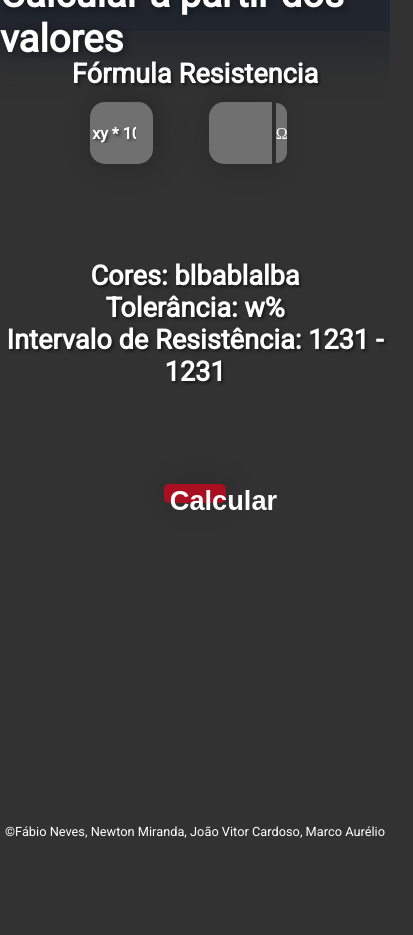
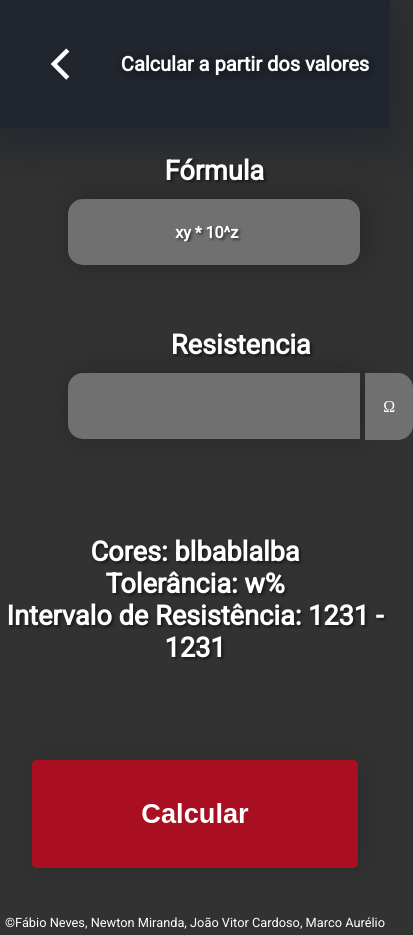
Before and after one commit to FabioNeves00/Resistores, an Electron app: page view/screen/valor.html in a window 390 px wide. Shown: the whole page, 413 px wide, since content can reach past the window. Before the commit the page ends 844 px from the top, so only its background shows below. Drawn offline with Linux system fonts and the light colour scheme.

Commit message:
added back button and value selector page is fully responsive

```diff
--- a/view/css/cores.css
+++ b/view/css/cores.css
@@ -1,9 +1,9 @@
 :root {
   --background: #323232;
-    --big-button: #A90F21;
+  --big-button: #a90f21;
   --small-button: #707070;
-    --header: #20252E;
-    font-family: 'Roboto';
+  --header: #20252e;
+  font-family: "Roboto";
 }
 
 body {
@@ -13,6 +13,18 @@ body {
   height: 97vh;
   user-select: none;
   background-color: var(--background);
+}
+
+body::-webkit-scrollbar {
+  width: 0.25rem;
+}
+
+body::-webkit-scrollbar-track {
+  background: #1e1e24;
+}
+
+body::-webkit-scrollbar-thumb {
+  background: var(--small-button)
 }
 
 footer {
@@ -26,12 +38,11 @@ header {
   margin: 0;
   background-color: var(--header);
   width: 100%;
-    height: 8vw;
+  height: 8em;
   display: flex;
   justify-content: center;
   align-items: center;
   box-shadow: 0px 10px 35px 15px rgba(32, 37, 46, 0.65);
-
 }
 
 header h1 {
@@ -102,6 +113,7 @@ option {
   color: white;
   background-color: var(--small-button);
 }
+
 select:focus {
   outline: none;
 }
@@ -127,10 +139,10 @@ select::-ms-expand {
 }
 
 #val:hover {
-    background-color: rgb(160, 30, 45)
+  background-color: rgb(160, 30, 45);
 }
 #val:active {
-    background-color: rgb(128, 46, 56)
+  background-color: rgb(128, 46, 56);
 }
 
 h3 {
--- a/view/css/index.css
+++ b/view/css/index.css
@@ -1,9 +1,9 @@
 :root {
   --background: #323232;
-    --big-button: #A90F21;
+  --big-button: #a90f21;
   --small-button: #707070;
-    --header: #20252E;
-    font-family: 'Roboto';
+  --header: #20252e;
+  font-family: "Roboto";
 }
 
 body {
@@ -13,16 +13,27 @@ body {
   background-color: var(--background);
 }
 
+body::-webkit-scrollbar {
+  width: 0.25rem;
+}
+
+body::-webkit-scrollbar-track {
+  background: #1e1e24;
+}
+
+body::-webkit-scrollbar-thumb {
+  background: var(--small-button)
+}
+
 header {
   margin: 0;
   background-color: var(--header);
   width: 100%;
-    height: 8vw;
+  height: 8em;
   display: flex;
   justify-content: center;
   align-items: center;
   box-shadow: 0px 10px 35px 15px rgba(32, 37, 46, 0.65);
-
 }
 
 header h1 {
@@ -74,10 +85,10 @@ h4 {
 }
 
 #val:hover {
-    background-color: rgb(160, 30, 45)
+  background-color: rgb(160, 30, 45);
 }
 #val:active {
-    background-color: rgb(128, 46, 56)
+  background-color: rgb(128, 46, 56);
 }
 
 footer {
--- a/view/css/valores.css
+++ b/view/css/valores.css
@@ -13,9 +13,21 @@ body {
   background-color: var(--background);
 }
 
+body::-webkit-scrollbar {
+  width: 0.25rem;
+}
+
+body::-webkit-scrollbar-track {
+  background: #1e1e24;
+}
+
+body::-webkit-scrollbar-thumb {
+  background: var(--small-button);
+}
+
 header {
   background-color: var(--header);
-  height: 8vw;
+  height: 8em;
   display: flex;
   justify-content: center;
   align-items: center;
@@ -28,6 +40,37 @@ header h1 {
   font-size: 2.4em;
   font-weight: bold;
   text-shadow: 2px 2px 9px rgba(0, 0, 0, 0.49);
+}
+
+header > a > .shadowContainer > img {
+  position: absolute;
+  filter: invert(99%) sepia(98%) saturate(2%) hue-rotate(279deg)
+    brightness(109%) contrast(101%);
+  width: 5em;
+  right: 0.2em;
+  border-radius: 50%;
+  -webkit-user-drag: none;
+  cursor: pointer;
+}
+
+a {
+  height: 5em;
+}
+
+.shadowContainer {
+  border-radius: 50%;
+  width: 5em;
+  height: 5em;
+  display: flex;
+  align-items: center;
+  position: absolute;
+  left: 2em;
+  right: 0;
+}
+
+header > a > .shadowContainer:hover {
+  transition: 0.2s ease-in-out;
+  background-color: rgba(255, 255, 255, 0.226);
 }
 
 main {
@@ -53,6 +96,7 @@ h2 {
   display: flex;
   flex-direction: row;
   justify-content: space-around;
+  flex-wrap: wrap;
   width: 65%;
   margin-top: 7%;
 }
@@ -68,8 +112,8 @@ input {
   border: 0;
   outline: 0;
   font: inherit;
-  width: 15vw;
-  height: 7vh;
+  width: 18em;
+  height: 4em;
   color: white;
   background-color: var(--small-button);
   border-radius: 15px;
@@ -111,18 +155,24 @@ input {
   cursor: default;
 }
 
+.inputUnitContainer {
+  display: flex;
+  flex-wrap: nowrap;
+}
+
 select {
   text-align: center;
   appearance: none;
   border: 0;
   outline: 0;
   font: inherit;
-  width: 3vw;
-  height: 7.2vh;
+  width: 3em;
+  height: 4.15em;
   color: white;
   background-color: var(--small-button);
   border-radius: 0 15px 15px 0;
   cursor: pointer;
+  margin-left: 5px;
 }
 
 .textInfo {
@@ -131,8 +181,8 @@ select {
 }
 
 #val {
-  width: 16vw;
-  height: 5vw;
+  width: 12em;
+  height: 4em;
   background-color: var(--big-button);
   color: white;
   border: none;
@@ -150,8 +200,8 @@ select {
 
 #val:active {
   font-size: 1.66em;
-  height: 4.8vw;
-  width: 15.8vw;
+  width: 12em;
+  height: 4em;
 }
 
 footer {
@@ -166,3 +216,70 @@ footer {
   bottom: 5px;
   text-align: center;
 }
+
+/* just responsive stuff from now on */
+
+@media only screen and (max-width: 970px) {
+  header > h1 {
+    font-size: 4vw;
+  }
+
+  #inputWithUnit {
+    margin-top: 4em;
+  }
+
+  footer {
+    position: relative;
+    margin-top: 4em;
+  }
+}
+
+@media only screen and (max-width: 470px) {
+  header > a > .shadowContainer > img {
+    width: 50px;
+    right: 7.5px;
+  }
+
+  header > a > .shadowContainer {
+    width: 60px;
+    height: 60px;
+  }
+
+  a {
+    height: 60px;
+  }
+
+  header > h1 {
+    margin-left: 5em;
+    font-size: 20px;
+  }
+}
+
+@media only screen and (max-width: 370px) {
+  header > a > .shadowContainer > img {
+    width: 50px;
+    right: 7.5px;
+  }
+
+  header > a > .shadowContainer {
+    width: 60px;
+    height: 60px;
+  }
+
+  a {
+    height: 60px;
+  }
+
+  header > h1 {
+    margin-left: 5em;
+    font-size: 15px;
+  }
+
+  input {
+    width: 200px;
+  }
+
+  #val {
+    width: 200px;
+  }
+}
--- a/view/screen/valor.html
+++ b/view/screen/valor.html
@@ -19,6 +19,11 @@
 
   <body>
     <header>
+      <a href="../screen/index.html">
+        <div class="shadowContainer">
+          <img src="../img/211686_back_arrow_icon.svg" alt="" />
+        </div>
+      </a>
       <h1>Calcular a partir dos valores</h1>
     </header>
     <main>
@@ -27,10 +32,10 @@
           <h2>Fórmula</h2>
           <input type="number" readonly placeholder="xy * 10^z" />
         </div>
-        <div class="individualInputContainer">
+        <div class="individualInputContainer" id="inputWithUnit">
           <h2>Resistencia</h2>
           <div class="inputUnitContainer">
-            <input type="text" id="resInput" maxlength="20" />
+            <input type="text" id="resInput" />
             <select id="units">
               <option value="miliOhm">mΩ</option>
               <option selected value="Ohm">Ω</option>
```
Also changed, not shown: view/img/211686_back_arrow_icon.svg (added). Lines whose indentation alone changed are shown as unchanged.
